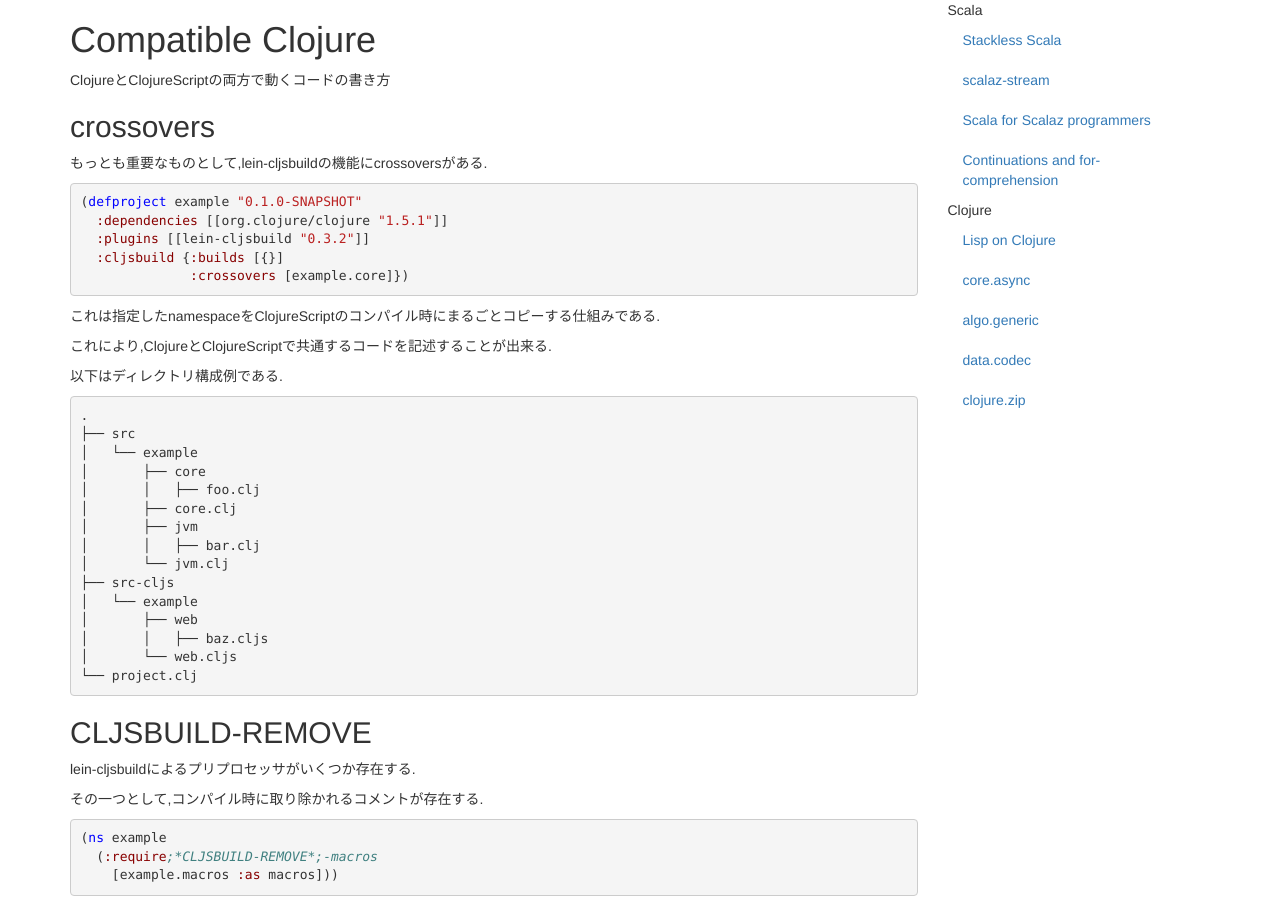
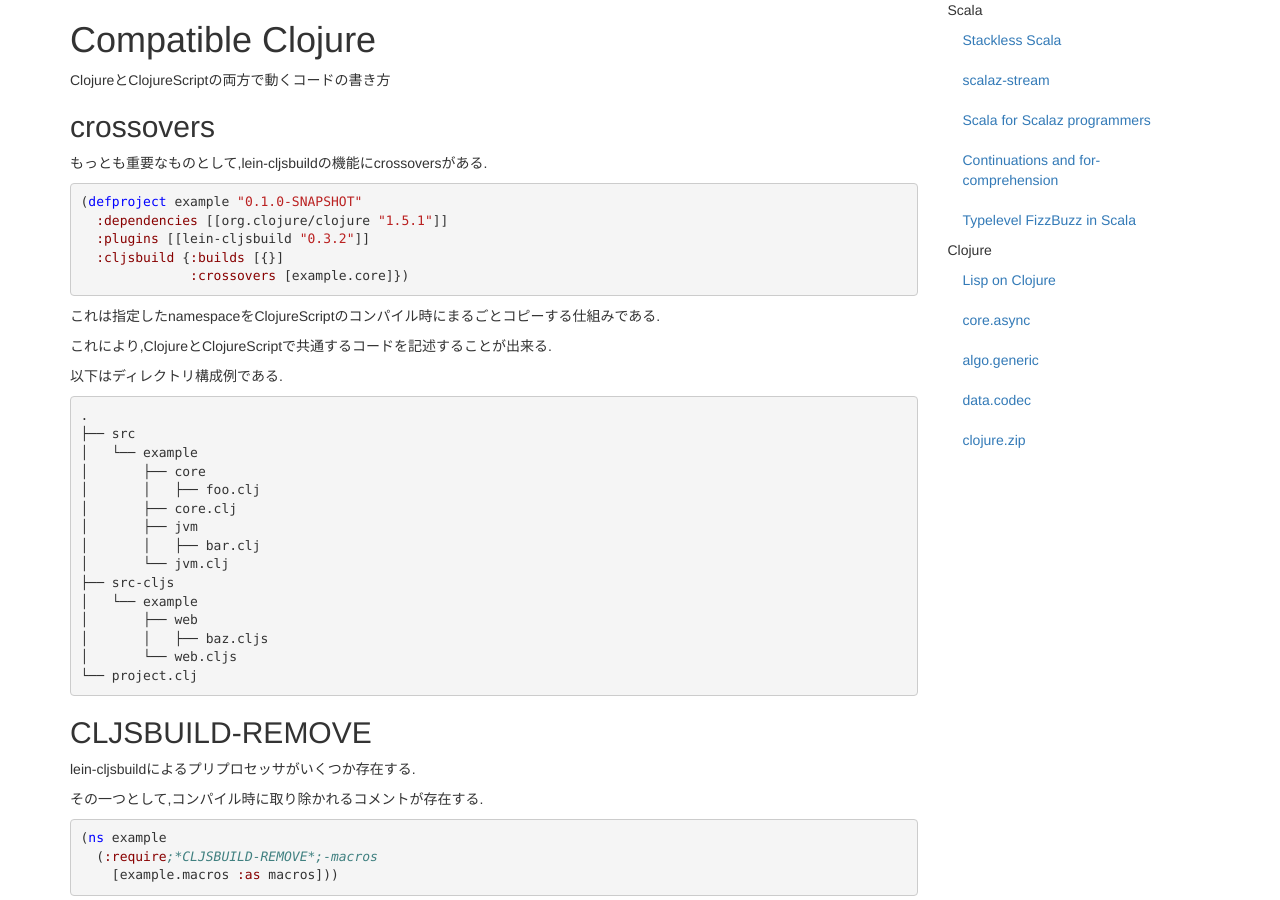
Before and after one commit to halcat0x15a/programming, a Jekyll site: the page built from compatible_clojure.md, in a window 1280 px wide and 900 px high. Built offline with Jekyll 4.4.1, drawn with Linux system fonts in a browser that asks for light colours; nearby versions of some CDN libraries; Markdown is read by kramdown in place of the engine named in the settings; comment, search, counter and statistics services are not loaded.

Commit message:
add fizzbuzz to menu

```diff
--- a/_layouts/default.html
+++ b/_layouts/default.html
@@ -22,6 +22,7 @@
 	          <li><a href="scalaz_stream.html">scalaz-stream</a></li>
 	          <li><a href="scala_for_scalaz_programmers.html">Scala for Scalaz programmers</a></li>
 	          <li><a href="continuations.html">Continuations and for-comprehension</a></li>
+	          <li><a href="typelevel_fizzbuzz.html">Typelevel FizzBuzz in Scala</a></li>
 	        </ul>
               </li>
               <li>
```
